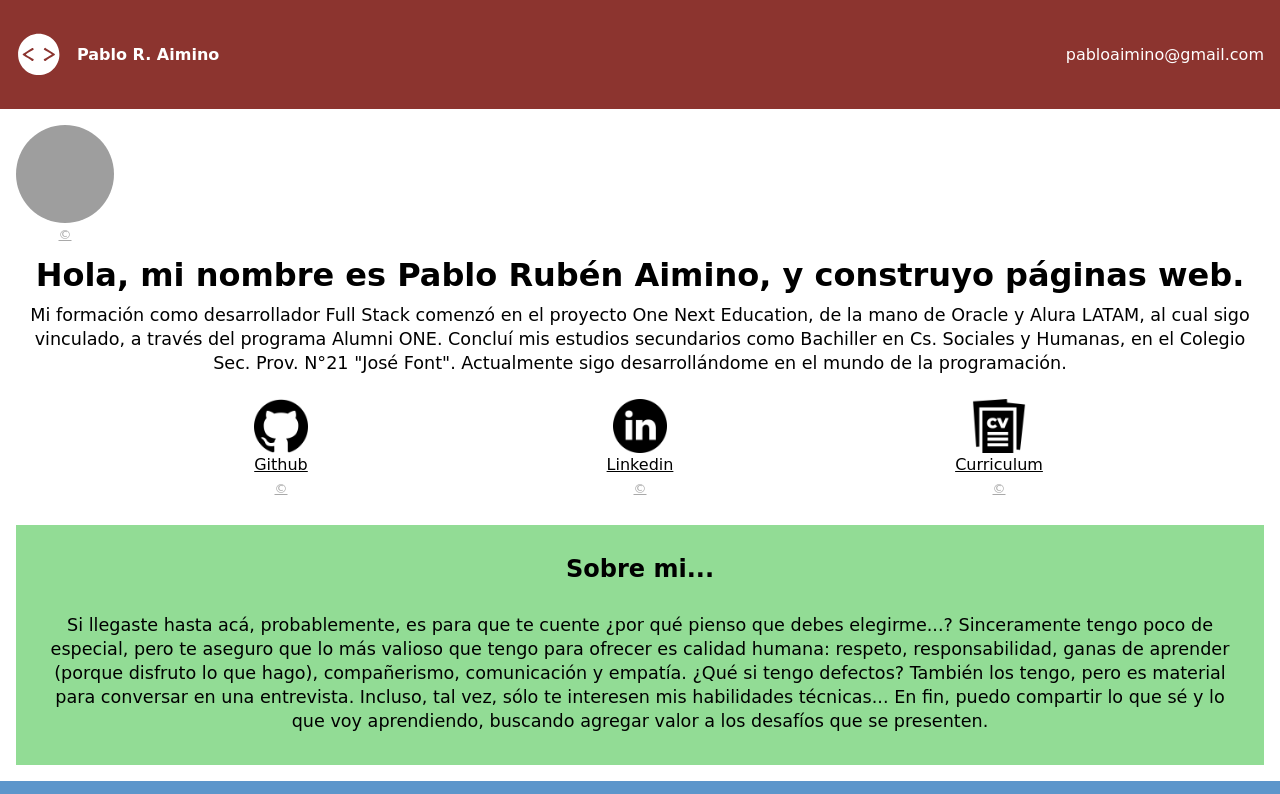
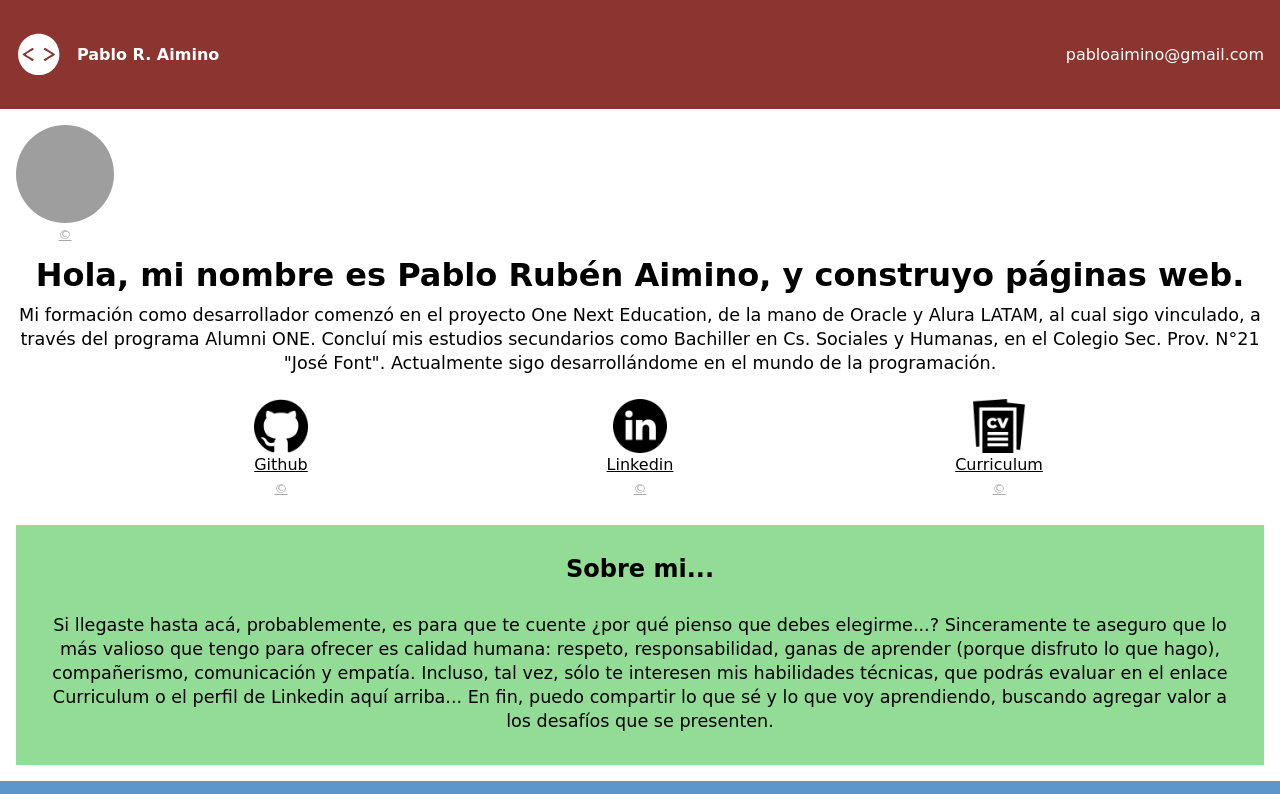
Before and after one commit to Pablo-RA/Proyecto--Portafolio, a plain HTML site: page index.html in a window 1280 px wide. Shown: the top 794 px of the page. Drawn offline with nearby package versions, Linux system fonts and the light colour scheme; grey boxes are pictures that could not be loaded; a web font is replaced by a local one.

Commit message:
Cambio en el texto  apartado Sobre Mi

```diff
--- a/index.html
+++ b/index.html
@@ -42,7 +42,7 @@
                 href="https://www.freepik.es/foto-gratis/codificacion-programas-informaticos-pantalla_18415585.htm#query=codigo%20programacion&position=37&from_view=search&track=sph">&copy</a>
         </div>
         <h1>Hola, mi nombre es Pablo Rubén Aimino, y construyo páginas web. </h1>
-        <p> Mi formación como desarrollador Full Stack comenzó en el proyecto One Next Education, de
+        <p> Mi formación como desarrollador comenzó en el proyecto One Next Education, de
             la mano de Oracle y Alura LATAM, al cual sigo vinculado, a través del programa Alumni ONE. Concluí mis estudios secundarios como Bachiller en Cs. Sociales y Humanas,
             en el Colegio Sec. Prov. N°21 "José Font". Actualmente sigo desarrollándome en el mundo de la programación.</p>
         <ul class="main__redes">
@@ -67,10 +67,9 @@
         <section class="main__sobreMi">
             <h2>Sobre mi...</h2>
             <p> Si llegaste hasta acá, probablemente, es para que te cuente ¿por qué pienso que debes elegirme...?
-                Sinceramente tengo poco de especial, pero te aseguro que lo más valioso que tengo para ofrecer
+                Sinceramente te aseguro que lo más valioso que tengo para ofrecer
                 es calidad humana: respeto, responsabilidad, ganas de aprender (porque disfruto lo que hago),
-                compañerismo, comunicación y empatía. ¿Qué si tengo defectos? También los tengo, pero es material
-                para conversar en una entrevista. Incluso, tal vez, sólo te interesen mis habilidades técnicas...
+                compañerismo, comunicación y empatía. Incluso, tal vez, sólo te interesen mis habilidades técnicas, que podrás evaluar en el enlace Curriculum o el perfil de Linkedin aquí arriba...
                 En fin, puedo compartir lo que sé y lo que voy aprendiendo, buscando agregar valor a los
                 desafíos que se presenten.</p>
         </section>
```
